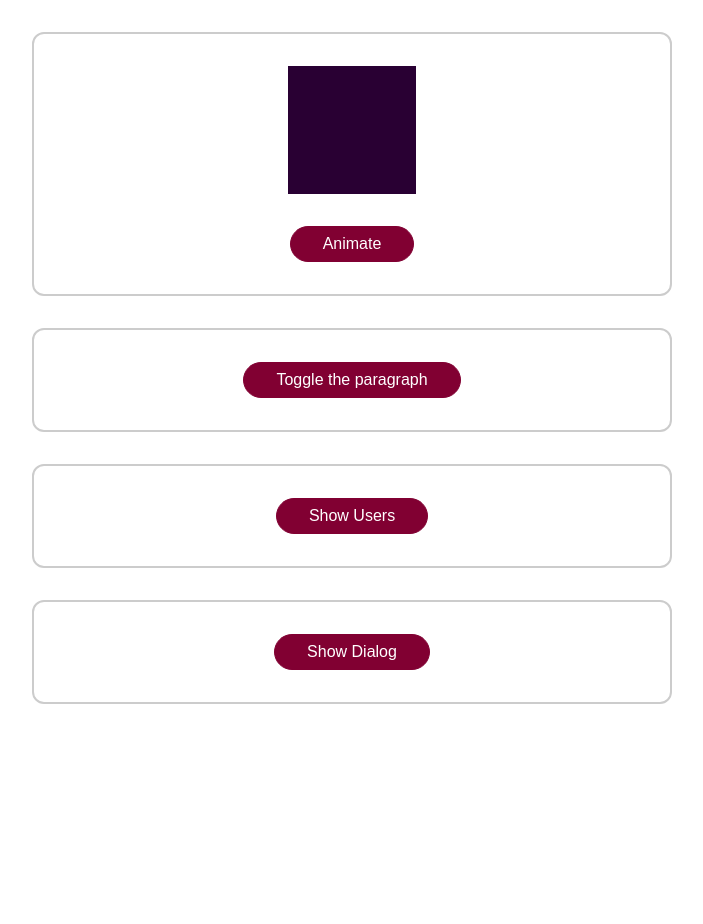
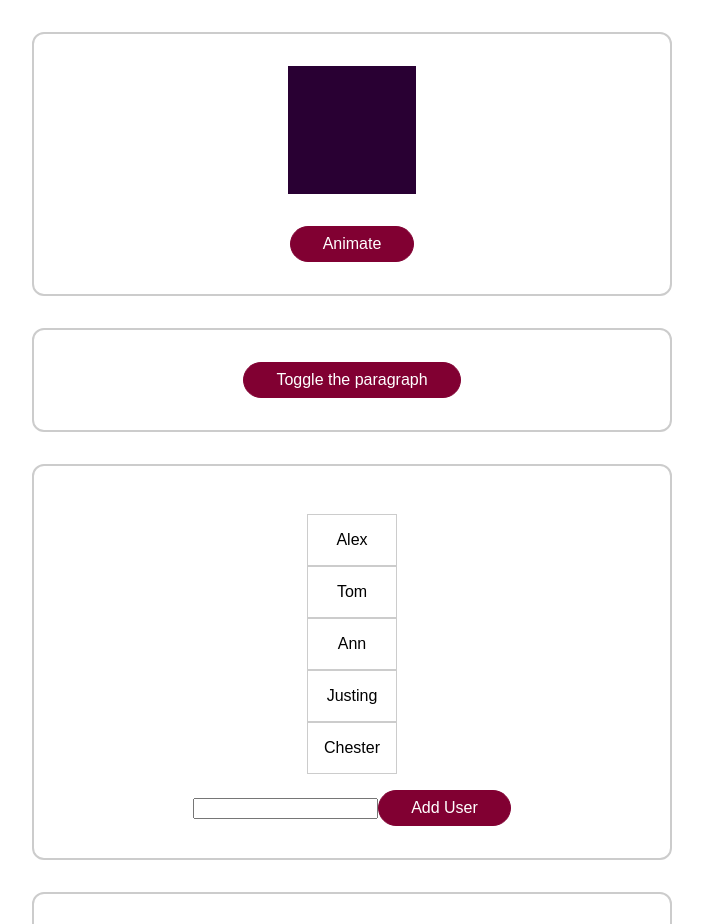
Before and after one commit to AlexL70/vue-the-complete-guide, a Vue app in the folder l192-animations/: page / in a window 1280 px wide. Shown: the top 924 px of the page, without its empty margins (288-991 px from the left). Before the commit the page ends 800 px from the top, so only its background shows below. Built offline with nearby package versions, Linux system fonts and the light colour scheme.

Commit message:
204. Getting Started with Animated Lists

```diff
--- a/l192-animations/src/App.vue
+++ b/l192-animations/src/App.vue
@@ -10,6 +10,9 @@
       <p v-if="paraIsVisible">This is only sometimes visible...</p>
     </transition>
     <button @click="toggleParaghaph">Toggle the paragraph</button>
+  </div>
+  <div class="container">
+    <list-data></list-data>
   </div>
   <div class="container">
     <transition name="fade-button" mode="out-in">
@@ -27,7 +30,9 @@
 </template>
 
 <script>
+import ListData from "./components/ListData.vue";
 export default {
+  components: { ListData, },
   data() {
     return {
       animatedBlock: false,
--- /dev/null
+++ b/l192-animations/src/components/ListData.vue
@@ -0,0 +1,45 @@
+<template>
+    <ul>
+        <li v-for="u in users" :key="u" @click="removeUser(u)">{{ u }}</li>
+    </ul>
+    <div>
+        <input type="text" v-model="currUser" />
+        <button @click="addUser()">Add User</button>
+    </div>
+</template>
+
+<script>
+export default {
+    data() {
+        return {
+            users: ["Alex", "Tom", "Ann", "Justing", "Chester"],
+            currUser: "",
+        };
+    },
+    methods: {
+        addUser() {
+            this.users.unshift(this.currUser);
+            this.currUser = "";
+        },
+        removeUser(u) {
+            console.log(u);
+            let index = this.users.findIndex(usr => usr == u);
+            this.users.splice(index, 1);
+        },
+    },
+}
+</script>
+
+<style scoped>
+ul {
+    list-style: none;
+    margin: 1rem 0;
+    padding: 0;
+}
+
+li {
+    border: 1px solid #ccc;
+    padding: 1rem;
+    text-align: center;
+}
+</style>
```
